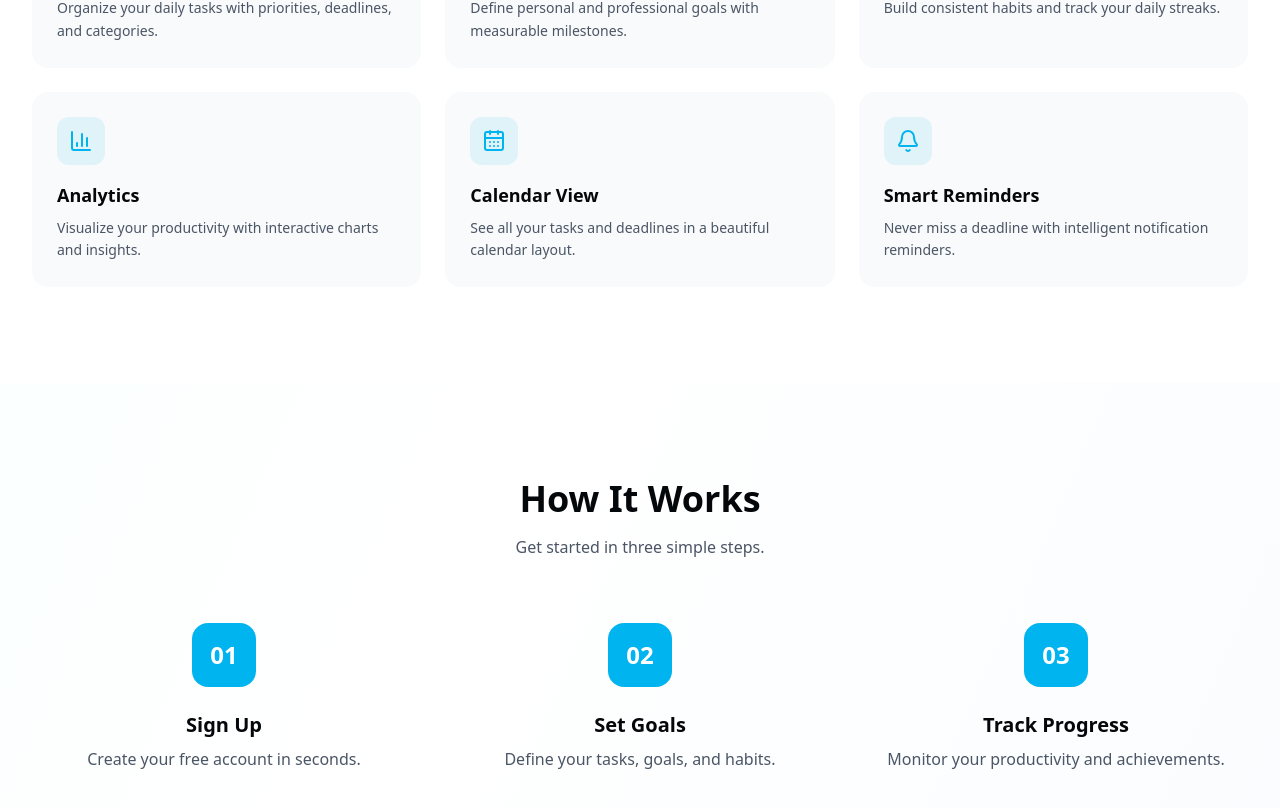
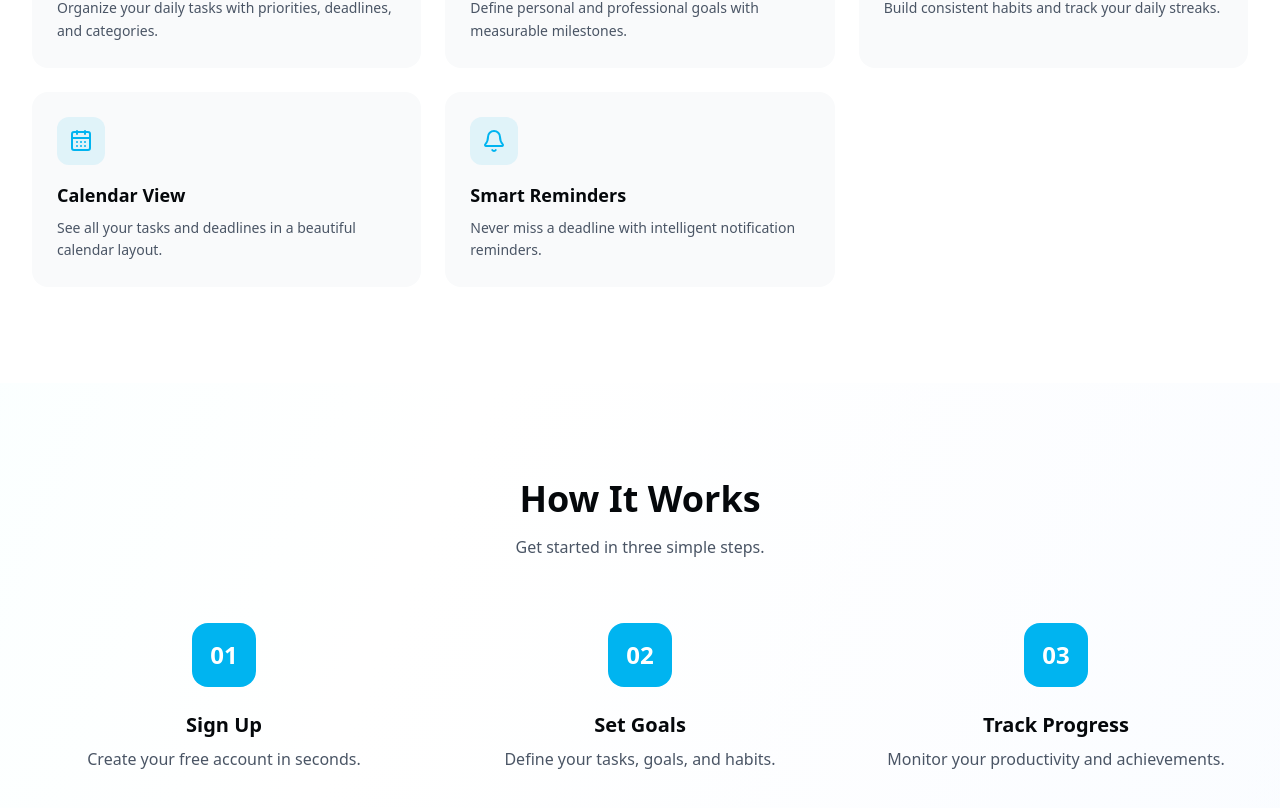
Before and after one commit to SivaJenani/TrackMate, a Next.js app: page / in a window 1280 px wide. Shown: the part 1452-2260 px from the top of the page. Built offline with nearby package versions, Linux system fonts and the light colour scheme.

Commit message:
Remove Analytics card from landing page
Removed the 'Analytics' feature from the features list.

```diff
--- a/src/app/page.tsx
+++ b/src/app/page.tsx
@@ -11,7 +11,6 @@ const features = [
   { icon: CheckSquare, title: "Task Management", description: "Organize your daily tasks with priorities, deadlines, and categories." },
   { icon: Target, title: "Goal Setting", description: "Define personal and professional goals with measurable milestones." },
   { icon: Flame, title: "Habit Tracking", description: "Build consistent habits and track your daily streaks." },
-  { icon: BarChart3, title: "Analytics", description: "Visualize your productivity with interactive charts and insights." },
   { icon: CalendarDays, title: "Calendar View", description: "See all your tasks and deadlines in a beautiful calendar layout." },
   { icon: Bell, title: "Smart Reminders", description: "Never miss a deadline with intelligent notification reminders." },
 ];
```
